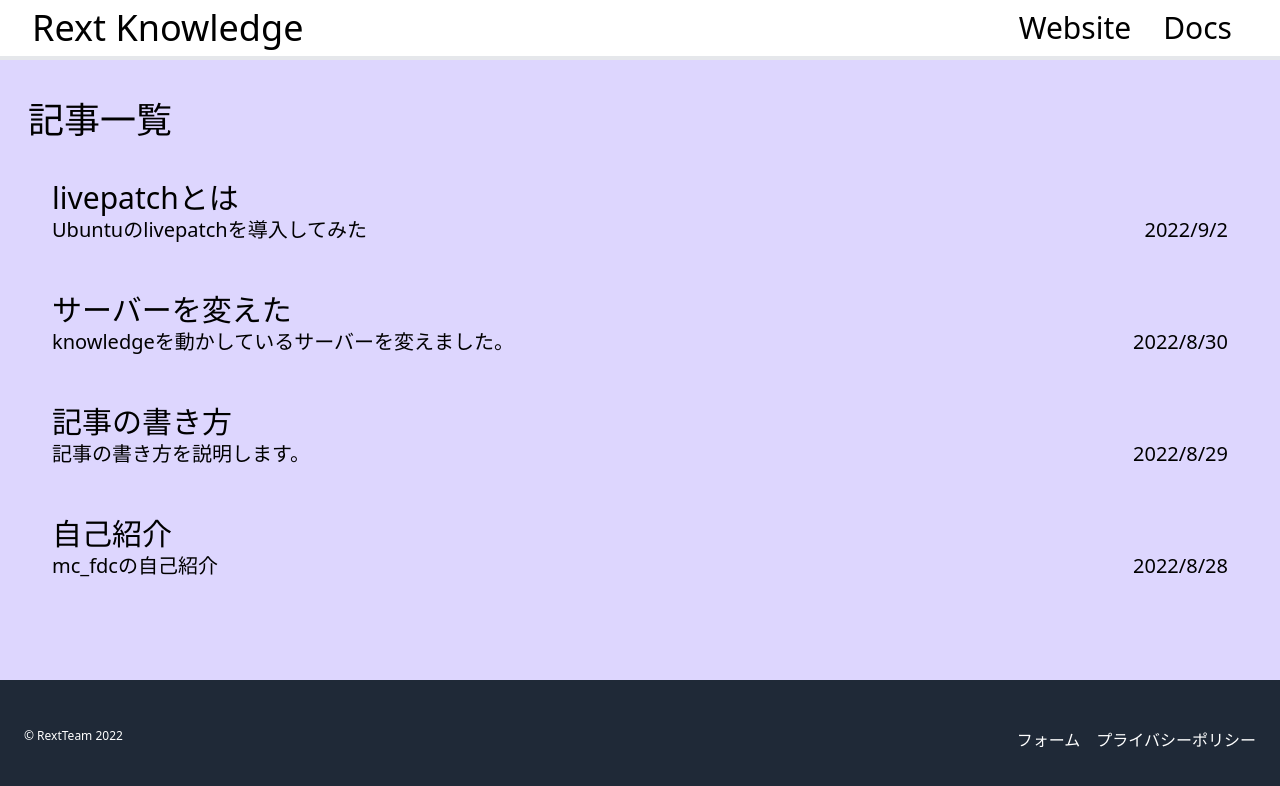
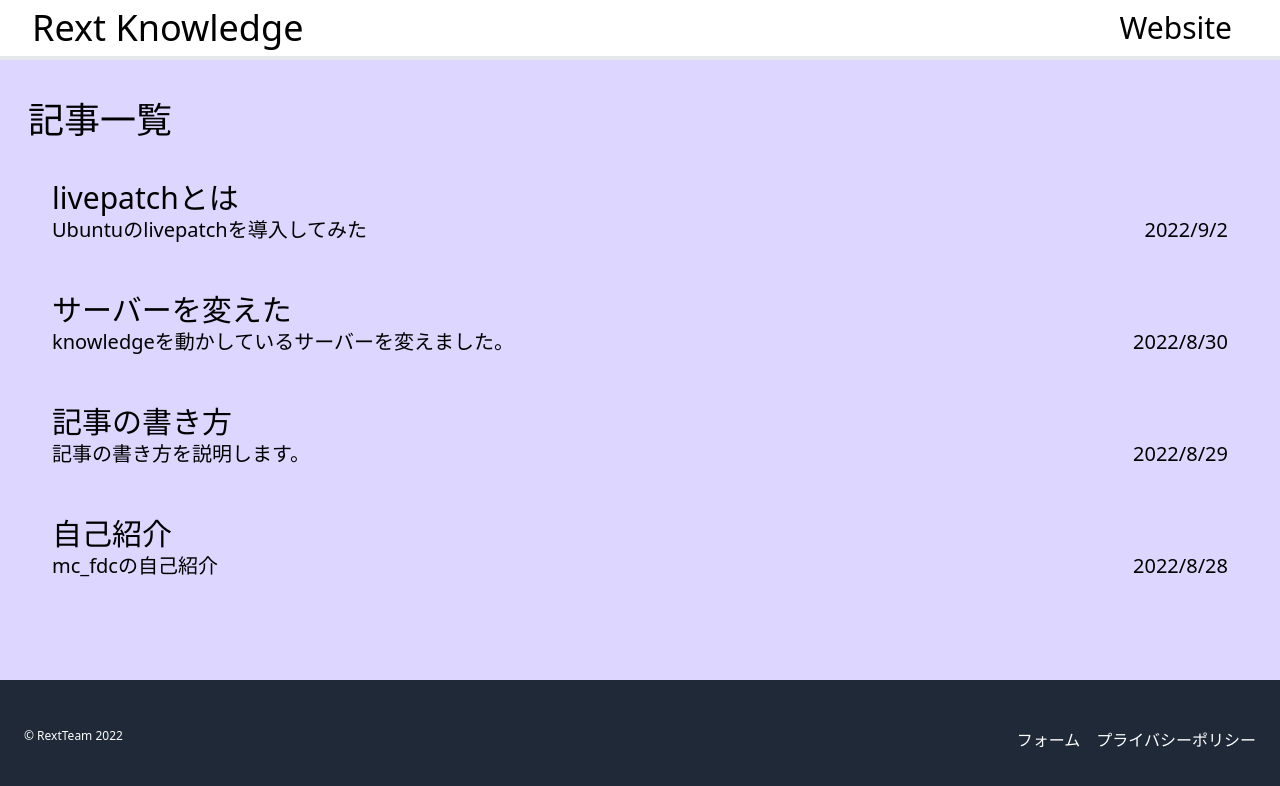
Before and after one commit to RextTeam/knowledge, a Next.js app: page / in a window 1280 px wide. Shown: the top 786 px of the page. Built offline with nearby package versions, Linux system fonts and the light colour scheme.

Commit message:
Update nav.tsx

```diff
--- a/components/nav.tsx
+++ b/components/nav.tsx
@@ -25,10 +25,6 @@ export function NavItems({ className="mx-4", aclassName="text-3xl" }: Props) {
         {
             name: "Website",
             url: "https://rext.dev",
-        },
-        {
-            name: "Docs",
-            url: "https://docs.rt.rext.dev",
         }
     ]
     return (
```
